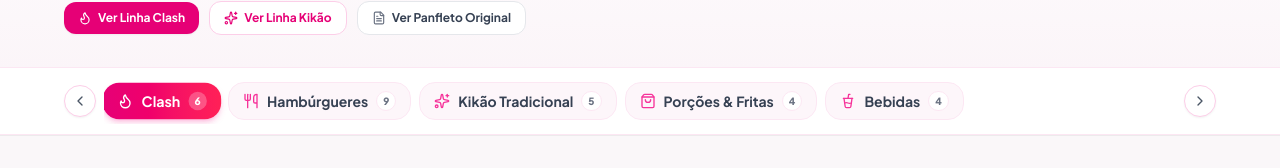
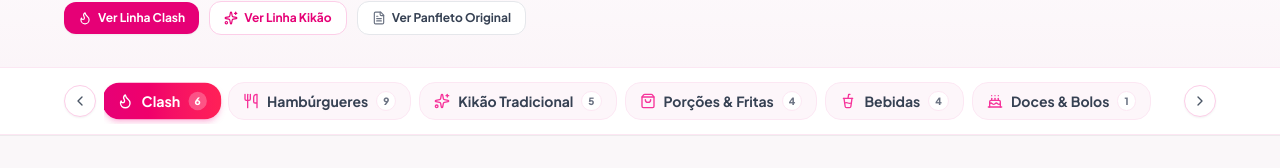
Before and after one commit to Clashburguer/clash-burguer, a React (Vite) app: page / in a window 1280 px wide. Shown: the part 540-708 px from the top of the page. Built offline with nearby package versions, Linux system fonts and the light colour scheme.

Commit message:
feat: add Doces & Bolos category and products
Introduced a new "Doces & Bolos" category to the menu, including a "Bolo Simples" product option and corresponding UI updates in the category navigation and flyer modal.

```diff
--- a/src/components/CategoryNav.tsx
+++ b/src/components/CategoryNav.tsx
@@ -1,5 +1,5 @@
 import React, { useRef } from 'react';
-import { Flame, Utensils, Sparkles, Package, ShoppingBag, CupSoda, IceCream, ChevronLeft, ChevronRight } from 'lucide-react';
+import { Flame, Utensils, Sparkles, Package, ShoppingBag, CupSoda, IceCream, Cake, ChevronLeft, ChevronRight } from 'lucide-react';
 import { Category } from '../types';
 
 interface CategoryNavProps {
@@ -31,6 +31,8 @@ export const CategoryNav: React.FC<CategoryNavProps> = ({
         return <CupSoda className="w-4 h-4 shrink-0" />;
       case 'IceCream':
         return <IceCream className="w-4 h-4 shrink-0" />;
+      case 'Cake':
+        return <Cake className="w-4 h-4 shrink-0" />;
       case 'Utensils':
       default:
         return <Utensils className="w-4 h-4 shrink-0" />;
--- a/src/components/FlyerModal.tsx
+++ b/src/components/FlyerModal.tsx
@@ -200,6 +200,23 @@ export const FlyerModal: React.FC<FlyerModalProps> = ({
             </div>
           </div>
 
+          {/* Doces & Bolos */}
+          <div className="bg-zinc-900/80 p-4 rounded-2xl border border-pink-500/20">
+            <h4 className="text-pink-400 font-extrabold uppercase tracking-wider mb-2.5 text-sm flex items-center justify-between">
+              <span>DOCES & BOLOS</span>
+              <span className="text-[10px] text-zinc-400">Sobremesas</span>
+            </h4>
+            <div className="space-y-2 divide-y divide-zinc-800">
+              <div className="flex justify-between pt-1">
+                <div>
+                  <strong className="text-white">Bolo Simples</strong>
+                  <p className="text-zinc-400 text-[11px]">Fatia de bolo caseiro macio e fofinho</p>
+                </div>
+                <span className="text-pink-400 font-black">R$ 6,00</span>
+              </div>
+            </div>
+          </div>
+
           {/* Social info */}
           <div className="flex items-center justify-between p-3 rounded-2xl bg-pink-500/10 border border-pink-500/20">
             <div className="flex items-center gap-2">
--- a/src/data/cardapio.json
+++ b/src/data/cardapio.json
@@ -56,12 +56,20 @@
       "subtitle": "Geladas",
       "icon": "CupSoda",
       "description": "Sucos naturais da fruta, refrigerantes e água mineral"
+    },
+    {
+      "id": "doces-bolos",
+      "name": "Doces & Bolos",
+      "subtitle": "Sobremesas",
+      "icon": "Cake",
+      "description": "Fatias de bolos caseiros fresquinhos e sobremesas deliciosas"
     }
   ],
   "addons": {
     "burgers": [],
     "kikao": [],
-    "sides": []
+    "sides": [],
+    "doces-bolos": []
   },
   "products": [
     {
@@ -327,6 +335,16 @@
       "price": 3.00,
       "description": "Garrafinha de 300ml sem gás bem gelada.",
       "image": "https://images.unsplash.com/photo-1548839140-29a749e1bc4e?w=600&auto=format&fit=crop&q=80"
+    },
+    {
+      "id": "bolo-simples",
+      "name": "Bolo Simples",
+      "category": "doces-bolos",
+      "price": 6.00,
+      "description": "Fatia generosa de bolo caseiro macio, fofinho e quentinho, perfeito para acompanhar ou finalizar o seu pedido.",
+      "image": "https://images.unsplash.com/photo-1578985545062-69928b1d9587?w=600&auto=format&fit=crop&q=80",
+      "badge": "Caseiro",
+      "addonGroup": "doces-bolos"
     }
   ]
 }
```
